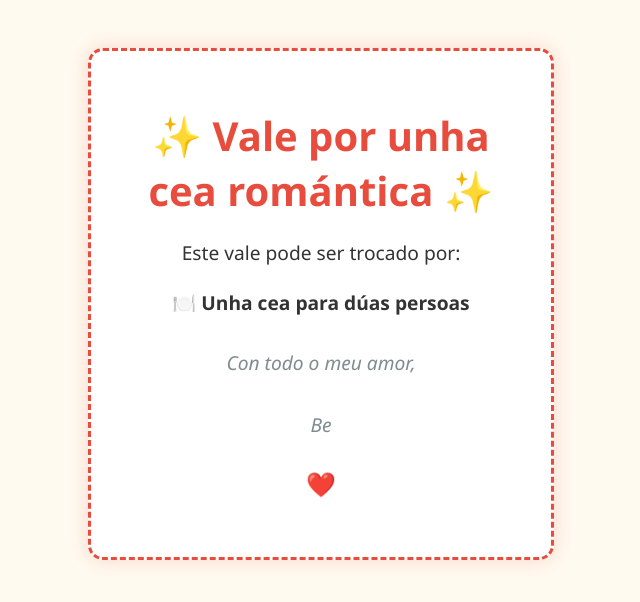
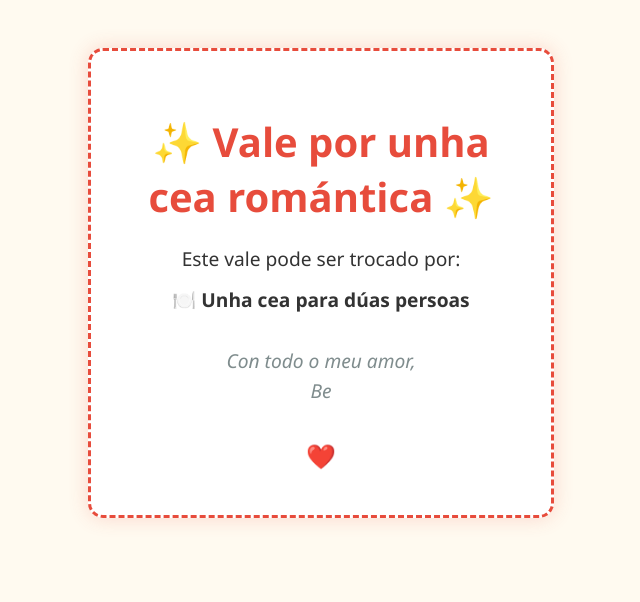
Before and after one commit to xoanmc/vale-cea, a plain HTML site: page index.html in a window 1280 px wide. Shown: the whole page, without its empty margins (319-959 px from the left). Drawn offline with Linux system fonts and the light colour scheme.

Commit message:
Update index.html

```diff
--- a/index.html
+++ b/index.html
@@ -1,11 +1,11 @@
 <!DOCTYPE html>
-<html>
+<html lang="gl">
 <head>
   <meta charset="utf-8">
   <title>Vale Romántico</title>
   <style>
     body {
-            font-family: 'Segoe UI', Tahoma, sans-serif;
+      font-family: 'Segoe UI', Tahoma, Geneva, Verdana, sans-serif;
       text-align: center;
       background-color: #fffaf0;
       padding: 40px;
@@ -15,6 +15,7 @@
       border-radius: 15px;
       padding: 30px;
       max-width: 400px;
+      width: 90%;
       margin: 0 auto;
       background-color: #fff;
       box-shadow: 0 0 20px rgba(231, 76, 60, 0.2);
@@ -28,9 +29,10 @@
       font-size: 1.2em;
       color: #333;
       line-height: 1.6;
+      margin: 10px 0;
     }
     .firma {
-            margin-top: 30px;
+      margin: 30px 0;
       font-style: italic;
       color: #7f8c8d;
     }
@@ -41,14 +43,12 @@
   </style>
 </head>
 <body>
-    <div class="vale">
+  <section class="vale" aria-label="Vale por unha cea romántica">
     <h1>✨ Vale por unha cea romántica ✨</h1>
     <p>Este vale pode ser trocado por:</p>
     <p>🍽️ <strong>Unha cea para dúas persoas</strong></p>
-        <p class="firma">Con todo o meu amor,
-            <br>
-            <br>Be</p>
+    <p class="firma">Con todo o meu amor,<br>Be</p>
     <p class="corazon">❤️</p>
-    </div>
+  </section>
 </body>
 </html>
```
Lines whose indentation alone changed are shown as unchanged.
